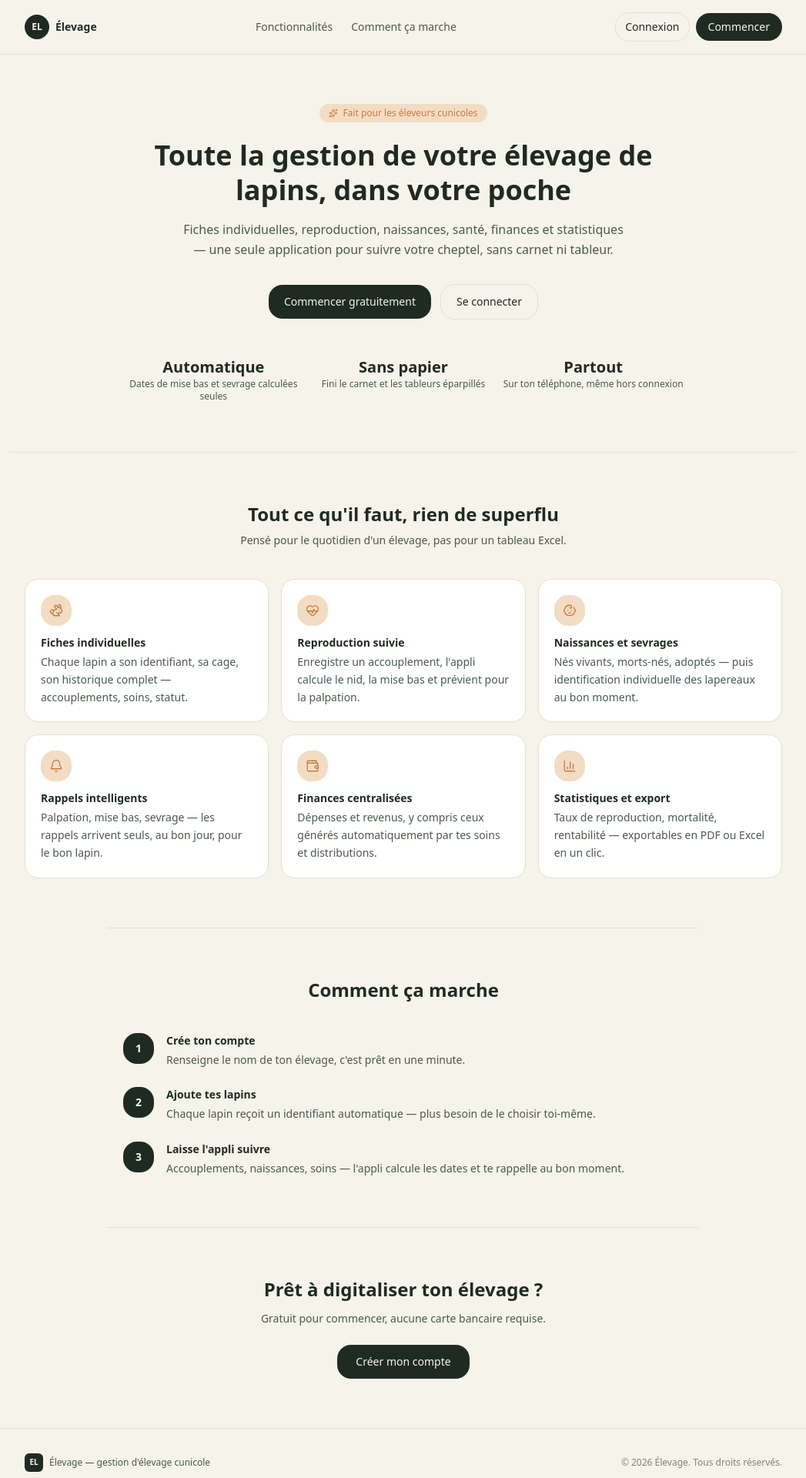
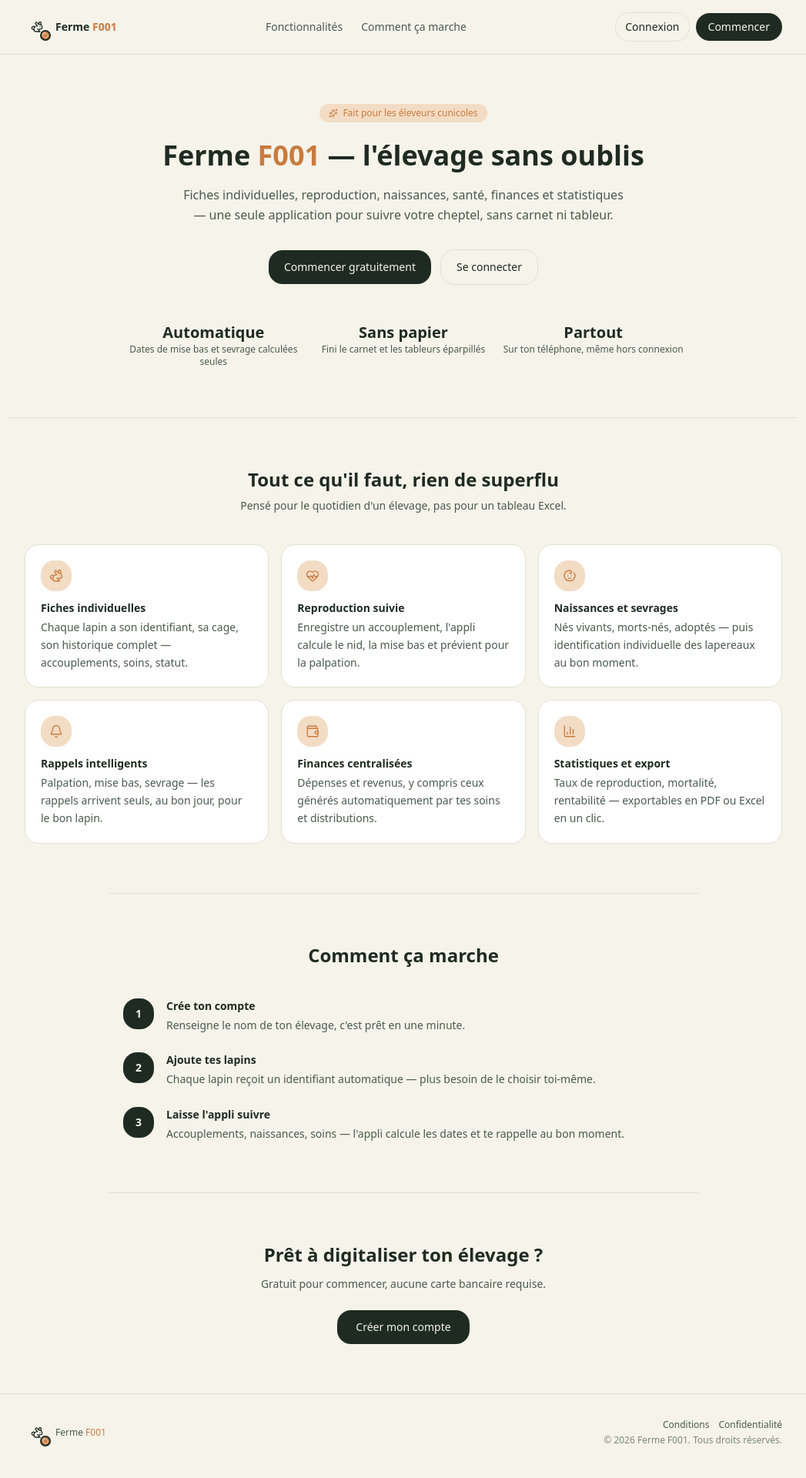
Before and after one commit to bk2024b/GestionElevage, a Next.js app: page / in a window 1280 px wide. Shown: the top 1920 px of the page at 77% size, without its empty margins (116-1163 px from the left). Built offline with nearby package versions, Linux system fonts and the light colour scheme; no server answers.

Commit message:
some new changes

```diff
--- a/src/app/(auth)/login/page.tsx
+++ b/src/app/(auth)/login/page.tsx
@@ -2,6 +2,7 @@ import { signIn } from '../actions'
 import { Input, Field } from '@/components/ui/Input'
 import { Button } from '@/components/ui/Button'
 import Link from 'next/link'
+import { BrandName } from '@/components/ui/BrandName'
 
 export default async function LoginPage({
   searchParams,
@@ -16,7 +17,8 @@ export default async function LoginPage({
         <span className="w-12 h-12 rounded-card bg-ink text-paper flex items-center justify-center font-display font-semibold text-sm mb-3">
           EL
         </span>
-        <h1 className="text-xl font-display font-semibold">Connexion</h1>
+        <BrandName className="text-base font-display font-semibold" />
+<h1 className="text-xl font-display font-semibold mt-1">Connexion</h1>
         <p className="text-sm text-ink-soft mt-1">Retrouve ton élevage</p>
       </div>
 
--- a/src/app/(auth)/register/page.tsx
+++ b/src/app/(auth)/register/page.tsx
@@ -2,6 +2,7 @@ import { signUp } from '../actions'
 import { Input, Field } from '@/components/ui/Input'
 import { Button } from '@/components/ui/Button'
 import Link from 'next/link'
+import { BrandName } from '@/components/ui/BrandName'
 
 export default async function RegisterPage({
   searchParams,
@@ -16,7 +17,8 @@ export default async function RegisterPage({
         <span className="w-12 h-12 rounded-card bg-ink text-paper flex items-center justify-center font-display font-semibold text-sm mb-3">
           EL
         </span>
-        <h1 className="text-xl font-display font-semibold">Créer un compte</h1>
+        <BrandName className="text-base font-display font-semibold" />
+<h1 className="text-xl font-display font-semibold mt-1">Créer un compte</h1>
         <p className="text-sm text-ink-soft mt-1">Gratuit, prêt en une minute</p>
       </div>
 
--- a/src/app/layout.tsx
+++ b/src/app/layout.tsx
@@ -8,8 +8,9 @@ const sora = Sora({ subsets: ['latin'], variable: '--font-sora', weight: ['500',
 const inter = Inter({ subsets: ['latin'], variable: '--font-inter' })
 const plexMono = IBM_Plex_Mono({ subsets: ['latin'], variable: '--font-plex-mono', weight: ['500'] })
 
+
 export const metadata: Metadata = {
-  title: 'Élevage Lapins',
+  title: 'Ferme F001',
   description: "Gestion complète d'élevage cunicole",
   manifest: '/manifest.json',
   icons: {
@@ -22,7 +23,7 @@ export const metadata: Metadata = {
   appleWebApp: {
     capable: true,
     statusBarStyle: 'default',
-    title: 'Élevage',
+    title: 'Ferme F001',
   },
 }
 
--- a/src/app/page.tsx
+++ b/src/app/page.tsx
@@ -3,6 +3,8 @@ import { redirect } from 'next/navigation'
 import Link from 'next/link'
 import { MarketingHeader } from '@/components/marketing/MarketingHeader'
 import { FeatureCard } from '@/components/marketing/FeatureCard'
+import { AppLogoMark } from '@/components/ui/AppLogoMark'
+import { BrandName } from '@/components/ui/BrandName'
 import {
   Rabbit,
   HeartPulse,
@@ -32,7 +34,7 @@ export default async function LandingPage() {
           Fait pour les éleveurs cunicoles
         </span>
         <h1 className="text-3xl sm:text-4xl font-display font-semibold leading-tight mb-4">
-          Toute la gestion de votre élevage de lapins, dans votre poche
+  <BrandName /> — l'élevage sans oublis
 </h1>
         <p className="text-ink-soft text-base leading-relaxed mb-8 max-w-xl mx-auto">
           Fiches individuelles, reproduction, naissances, santé, finances et statistiques —
@@ -142,12 +144,16 @@ export default async function LandingPage() {
       <footer className="border-t border-line py-8">
   <div className="max-w-5xl mx-auto px-5 flex flex-col sm:flex-row items-center justify-between gap-3">
     <div className="flex items-center gap-2">
-            <span className="w-6 h-6 rounded-md bg-ink text-paper flex items-center justify-center font-display font-semibold text-[10px]">
-              EL
-            </span>
-            <span className="text-xs text-ink-soft">Élevage — gestion d'élevage cunicole</span>
+      <AppLogoMark size="sm" />
+      <BrandName className="text-xs text-ink-soft" />
     </div>
-          <p className="text-xs text-ink-soft/70">© {new Date().getFullYear()} Élevage. Tous droits réservés.</p>
+    <div className="flex flex-col items-center sm:items-end gap-1">
+      <div className="flex gap-3 text-xs text-ink-soft">
+        <Link href="/conditions-utilisation" className="hover:text-ink">Conditions</Link>
+        <Link href="/confidentialite" className="hover:text-ink">Confidentialité</Link>
+      </div>
+      <p className="text-xs text-ink-soft/70">© {new Date().getFullYear()} Ferme F001. Tous droits réservés.</p>
+    </div>
   </div>
 </footer>
     </div>
--- a/src/components/marketing/MarketingHeader.tsx
+++ b/src/components/marketing/MarketingHeader.tsx
@@ -1,14 +1,14 @@
 import Link from 'next/link'
+import { AppLogoMark } from '@/components/ui/AppLogoMark'
+import { BrandName } from '@/components/ui/BrandName'
 
 export function MarketingHeader() {
   return (
     <header className="sticky top-0 z-30 bg-paper/90 backdrop-blur border-b border-line safe-top">
       <div className="max-w-5xl mx-auto px-5 py-4 flex items-center justify-between">
         <Link href="/" className="flex items-center gap-2">
-          <span className="w-8 h-8 rounded-card bg-ink text-paper flex items-center justify-center font-display font-semibold text-xs">
-            EL
-          </span>
-          <span className="font-display font-semibold text-sm">Élevage</span>
+          <AppLogoMark size="sm" />
+          <BrandName className="font-display font-semibold text-sm" />
         </Link>
 
         <nav className="hidden sm:flex items-center gap-6 text-sm text-ink-soft">
--- /dev/null
+++ b/src/components/ui/BrandName.tsx
@@ -0,0 +1,7 @@
+export function BrandName({ className = '' }: { className?: string }) {
+  return (
+    <span className={className}>
+      Ferme <span className="font-mono text-accent">F001</span>
+    </span>
+  )
+}
--- a/src/components/ui/Sidebar.tsx
+++ b/src/components/ui/Sidebar.tsx
@@ -3,6 +3,7 @@
 import Link from 'next/link'
 import { usePathname } from 'next/navigation'
 import { AppLogoMark } from './AppLogoMark'
+import { BrandName } from './BrandName'
 import {
   Home,
   Rabbit,
@@ -51,6 +52,7 @@ export function Sidebar({ isAdmin = false }: { isAdmin?: boolean }) {
     <aside className="hidden md:flex md:w-64 md:flex-col md:shrink-0 md:sticky md:top-0 md:h-screen bg-ink text-paper">
       <div className="flex items-center gap-2.5 px-5 py-5">
         <AppLogoMark size="sm" />
+        <BrandName className="font-display font-semibold text-sm" />
         <span className="font-display font-semibold text-sm">Élevage</span>
       </div>
 
```
Also changed, not shown: public/manifest.json. Lines whose indentation alone changed are shown as unchanged.
